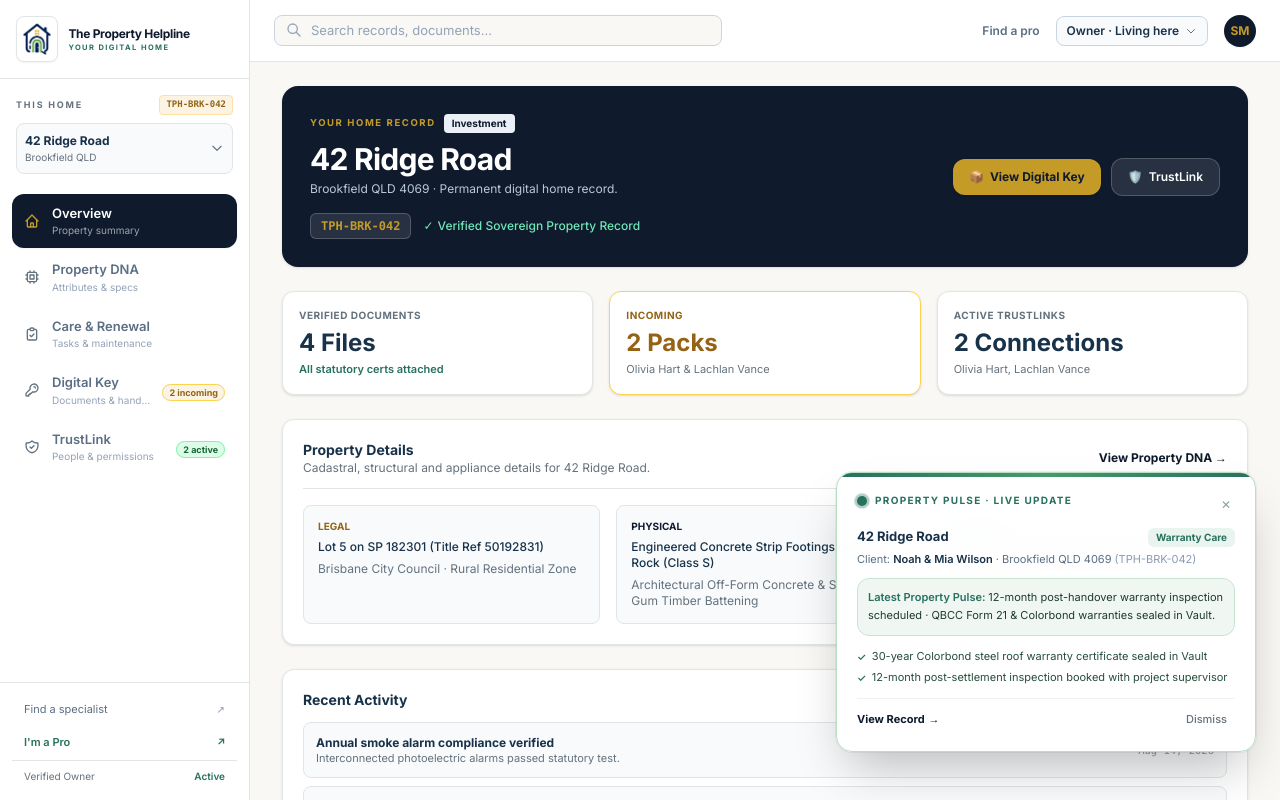
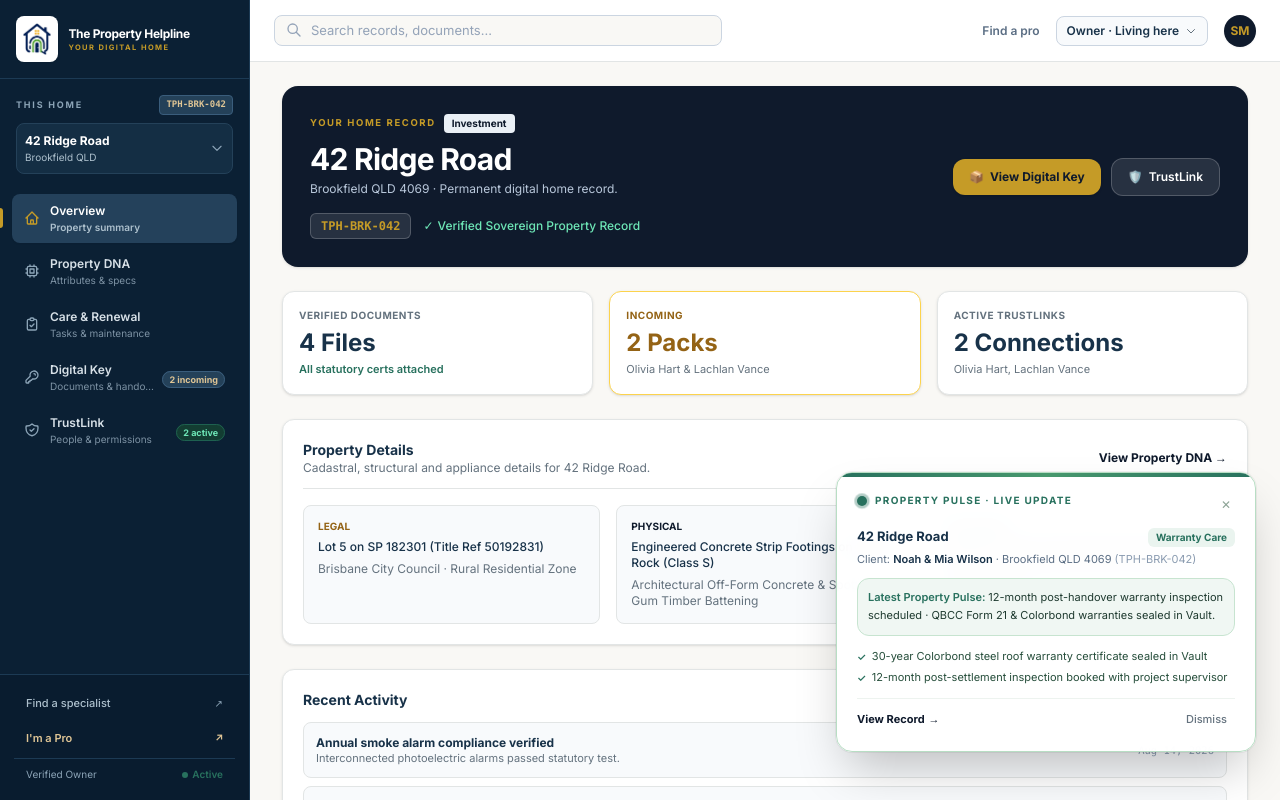
Before and after one commit to choudharyprince03/TPH, a Next.js app: page /properties/TPH-BRK-042 in a window 1280 px wide. Built offline with nearby package versions, Linux system fonts and the light colour scheme.

Commit message:
feat(ui): align consumer property sidebar with ProHub deep navy color theme

```diff
--- a/src/components/layout/PropertySidebar.tsx
+++ b/src/components/layout/PropertySidebar.tsx
@@ -96,7 +96,7 @@ export function PropertySidebar({
         </svg>
       ),
       badge: (
-        <span className="text-[9px] font-bold px-1.5 py-0.5 rounded-full bg-[#fbf3e4] text-[#946315] border border-[#fcd34d]">
+        <span className="text-[9px] font-bold px-1.5 py-0.5 rounded-full bg-[#244159] text-[#dfc595] border border-[#3a5d7c]">
           2 incoming
         </span>
       ),
@@ -116,7 +116,7 @@ export function PropertySidebar({
         </svg>
       ),
       badge: (
-        <span className="text-[9px] font-bold px-1.5 py-0.5 rounded-full bg-[#dcfce7] text-[#166534] border border-[#86efac]">
+        <span className="text-[9px] font-bold px-1.5 py-0.5 rounded-full bg-[#133d32] text-[#6ee7b7] border border-[#1e6150]">
           2 active
         </span>
       ),
@@ -129,20 +129,20 @@ export function PropertySidebar({
       {mobileOpen && (
         <div
           onClick={() => setMobileOpen(false)}
-          className="fixed inset-0 bg-black/40 backdrop-blur-xs z-40 md:hidden"
+          className="fixed inset-0 bg-black/60 backdrop-blur-xs z-40 md:hidden"
         />
       )}
 
-      {/* Sidebar Rail - Light Theme */}
+      {/* Sidebar Rail - Pro Hub Deep Navy Theme */}
       <aside
-        className={`fixed md:sticky top-0 left-0 h-screen w-[240px] sm:w-[250px] bg-white border-r border-[#e2e5e5] text-[#183249] flex flex-col z-50 transition-transform duration-300 ease-in-out font-sans ${
+        className={`fixed md:sticky top-0 left-0 h-screen w-[240px] sm:w-[250px] bg-[#0b2034] border-r border-[#1c3a54] text-[#d7e0e7] flex flex-col z-50 transition-transform duration-300 ease-in-out font-sans select-none ${
           mobileOpen ? "translate-x-0" : "-translate-x-full md:translate-x-0"
         }`}
       >
         {/* Brand & TPH Logo */}
-        <div className="p-4 border-b border-[#e2e5e5] flex items-center justify-between">
+        <div className="p-4 border-b border-[#1c3a54] flex items-center justify-between">
           <Link href="/" className="flex items-center gap-2.5 group">
-            <div className="bg-white rounded-lg p-1.5 border border-[#e2e5e5] shadow-xs flex items-center justify-center flex-shrink-0">
+            <div className="bg-white rounded-lg p-1.5 border border-white/20 shadow-xs flex items-center justify-center flex-shrink-0">
               <img
                 src="/logo.png"
                 alt="The Property Helpline"
@@ -150,10 +150,10 @@ export function PropertySidebar({
               />
             </div>
             <div className="min-w-0">
-              <div className="font-bold text-[12px] tracking-tight leading-tight text-[#0F1A2C] group-hover:text-[#28715e] transition-colors truncate">
+              <div className="font-bold text-[12px] tracking-tight leading-tight text-white group-hover:text-[#C59B27] transition-colors truncate">
                 The Property Helpline
               </div>
-              <div className="text-[7.5px] font-bold uppercase tracking-[1.4px] text-[#28715e] leading-tight mt-0.5">
+              <div className="text-[7.5px] font-bold uppercase tracking-[1.4px] text-[#C59B27] leading-tight mt-0.5">
                 YOUR DIGITAL HOME
               </div>
             </div>
@@ -162,7 +162,7 @@ export function PropertySidebar({
           {/* Mobile Close Button */}
           <button
             onClick={() => setMobileOpen(false)}
-            className="md:hidden text-[#64727e] hover:text-[#183249] p-1 rounded-md"
+            className="md:hidden text-[#8ca4b7] hover:text-white p-1 rounded-md cursor-pointer"
             aria-label="Close menu"
           >
             <svg className="w-5 h-5" fill="none" stroke="currentColor" viewBox="0 0 24 24">
@@ -174,10 +174,10 @@ export function PropertySidebar({
         {/* This Home Header + Property Switcher */}
         <div className="px-4 pt-4 pb-2">
           <div className="flex items-center justify-between mb-2">
-            <span className="text-[9px] font-bold uppercase tracking-[1.8px] text-[#64727e]">
+            <span className="text-[9px] font-bold uppercase tracking-[1.8px] text-[#8ca4b7]">
               THIS HOME
             </span>
-            <span className="text-[9px] font-mono font-bold text-[#946315] bg-[#fbf3e4] px-1.5 py-0.5 rounded border border-[#ffe0a3]">
+            <span className="text-[9px] font-mono font-bold text-[#dfc595] bg-[#244159] px-1.5 py-0.5 rounded border border-[#3a5d7c]">
               {property.propId}
             </span>
           </div>
@@ -186,18 +186,18 @@ export function PropertySidebar({
           <div className="relative">
             <button
               onClick={() => setSwitcherOpen(!switcherOpen)}
-              className="w-full flex items-center justify-between p-2 rounded-lg bg-[#f8fafc] border border-[#e2e5e5] hover:border-[#cbd5e1] hover:bg-[#f1f5f9] transition-colors text-left group"
+              className="w-full flex items-center justify-between p-2 rounded-lg bg-[#173249]/80 border border-[#244159] hover:border-[#3a5d7c] hover:bg-[#1f3f5b] transition-colors text-left group cursor-pointer"
             >
               <div className="min-w-0 pr-2">
-                <div className="text-[12px] font-bold text-[#183249] truncate group-hover:text-[#0F1A2C] transition-colors">
+                <div className="text-[12px] font-bold text-white truncate group-hover:text-[#C59B27] transition-colors">
                   {property.street}
                 </div>
-                <div className="text-[10px] text-[#64727e] truncate">
+                <div className="text-[10px] text-[#adc0cd] truncate">
                   {property.suburb} {property.state}
                 </div>
               </div>
               <svg
-                className={`w-3.5 h-3.5 text-[#64727e] transition-transform ${switcherOpen ? "rotate-180" : ""}`}
+                className={`w-3.5 h-3.5 text-[#8ca4b7] transition-transform ${switcherOpen ? "rotate-180" : ""}`}
                 fill="none"
                 stroke="currentColor"
                 viewBox="0 0 24 24"
@@ -207,8 +207,8 @@ export function PropertySidebar({
             </button>
 
             {switcherOpen && (
-              <div className="absolute top-full left-0 right-0 mt-1.5 bg-white border border-[#e2e5e5] rounded-xl shadow-lg p-1.5 z-30 space-y-1">
-                <div className="text-[9px] uppercase font-bold text-[#64727e] px-2 py-1">
+              <div className="absolute top-full left-0 right-0 mt-1.5 bg-[#0b2034] border border-[#244159] rounded-xl shadow-xl p-1.5 z-30 space-y-1">
+                <div className="text-[9px] uppercase font-bold text-[#8ca4b7] px-2 py-1">
                   Switch Property
                 </div>
                 {PROPERTIES_LIST.map((p) => (
@@ -218,10 +218,10 @@ export function PropertySidebar({
                       if (onSwitchProperty) onSwitchProperty(p.id);
                       setSwitcherOpen(false);
                     }}
-                    className={`w-full text-left p-2 rounded-lg text-xs flex items-center justify-between transition-colors ${
+                    className={`w-full text-left p-2 rounded-lg text-xs flex items-center justify-between transition-colors cursor-pointer ${
                       p.id === property.id
-                        ? "bg-[#eef4ff] text-[#0F1A2C] font-bold"
-                        : "text-[#5b6e84] hover:bg-[#f1f5f9] hover:text-[#183249]"
+                        ? "bg-[#24415b] text-white font-bold"
+                        : "text-[#adc0cd] hover:bg-[#173249] hover:text-white"
                     }`}
                   >
                     <span className="truncate pr-2">{p.street}</span>
@@ -230,10 +230,10 @@ export function PropertySidebar({
                     )}
                   </button>
                 ))}
-                <div className="pt-1 border-t border-[#e2e5e5] mt-1">
+                <div className="pt-1 border-t border-[#1c3a54] mt-1">
                   <Link
                     href="/properties"
-                    className="block text-[10px] text-[#0F1A2C] hover:underline px-2 py-1 font-bold"
+                    className="block text-[10px] text-[#C59B27] hover:underline px-2 py-1 font-bold"
                   >
                     All properties →
                   </Link>
@@ -243,8 +243,8 @@ export function PropertySidebar({
           </div>
         </div>
 
-        {/* Nav Items — 4 clean tabs */}
-        <nav className="flex-1 px-3 py-3 space-y-0.5 overflow-y-auto" aria-label="Home Navigation">
+        {/* Nav Items — 5 clean tabs */}
+        <nav className="flex-1 px-3 py-3 space-y-1 overflow-y-auto" aria-label="Home Navigation">
           {NAV_ITEMS.map((item) => {
             const isActive = activeTab === item.id;
             return (
@@ -254,25 +254,25 @@ export function PropertySidebar({
                   onTabChange(item.id);
                   setMobileOpen(false);
                 }}
-                className={`w-full flex items-center justify-between px-3 py-2.5 rounded-xl text-left transition-all group ${
+                className={`w-full flex items-center justify-between px-3 py-2 rounded-lg text-left transition-all relative group cursor-pointer ${
                   isActive
-                    ? "bg-[#0F1A2C] text-white shadow-xs"
-                    : "text-[#5b6e84] hover:bg-[#F9F8F5] hover:text-[#183249]"
+                    ? "bg-[#24415b] text-white font-semibold before:content-[''] before:absolute before:-left-3 before:w-[3px] before:h-[20px] before:bg-[#C59B27] before:rounded-r shadow-xs"
+                    : "text-[#b6c6d3] hover:bg-[#173249] hover:text-white"
                 }`}
               >
-                <div className="flex items-center gap-3 min-w-0">
+                <div className="flex items-center gap-2.5 min-w-0">
                   <span
                     className={`transition-colors flex-shrink-0 ${
-                      isActive ? "text-[#C59B27]" : "text-[#64727e] group-hover:text-[#183249]"
+                      isActive ? "text-[#C59B27]" : "text-[#8ca4b7] group-hover:text-white"
                     }`}
                   >
                     {item.icon}
                   </span>
                   <div className="min-w-0">
-                    <div className={`text-[13px] font-semibold truncate ${isActive ? "text-white" : ""}`}>
+                    <div className={`text-[12px] font-semibold truncate ${isActive ? "text-white" : "text-[#d7e0e7] group-hover:text-white"}`}>
                       {item.label}
                     </div>
-                    <div className={`text-[10px] truncate ${isActive ? "text-white/60" : "text-[#94a3b8]"}`}>
+                    <div className={`text-[10px] truncate ${isActive ? "text-[#adc0cd]" : "text-[#7d92a4] group-hover:text-[#adc0cd]"}`}>
                       {item.sublabel}
                     </div>
                   </div>
@@ -284,25 +284,28 @@ export function PropertySidebar({
         </nav>
 
         {/* Footer */}
-        <div className="p-3 border-t border-[#e2e5e5] space-y-1 text-[11px]">
+        <div className="p-3.5 border-t border-[#1c3a54] space-y-1.5 text-[11px] bg-[#08192a]/50">
           <Link
             href="/explore"
-            className="flex items-center justify-between px-3 py-1.5 text-[#5b6e84] hover:text-[#183249] hover:bg-[#F9F8F5] rounded-lg transition-colors"
+            className="flex items-center justify-between px-3 py-1.5 text-[#adc0cd] hover:text-white hover:bg-[#173249] rounded-lg transition-colors font-medium"
           >
             <span>Find a specialist</span>
-            <span className="text-[10px] text-[#8a9bb0]">↗</span>
+            <span className="text-[10px] text-[#8ca4b7]">↗</span>
           </Link>
           <Link
             href="/pro"
-            className="flex items-center justify-between px-3 py-1.5 text-[#28715e] hover:bg-[#eaf4ef] rounded-lg transition-colors font-semibold"
+            className="flex items-center justify-between px-3 py-1.5 text-[#dfc595] hover:text-white hover:bg-[#173249] rounded-lg transition-colors font-semibold"
           >
             <span>I'm a Pro</span>
             <span className="text-[10px]">↗</span>
           </Link>
 
-          <div className="pt-2 border-t border-[#e2e5e5] flex items-center justify-between px-3 py-1 text-[#64727e] text-[10px]">
+          <div className="pt-2 border-t border-[#1c3a54] flex items-center justify-between px-3 py-1 text-[#8ca4b7] text-[10px]">
             <span>Verified Owner</span>
-            <span className="font-semibold text-[#28715e]">Active</span>
+            <span className="font-semibold text-[#28715e] flex items-center gap-1">
+              <span className="w-1.5 h-1.5 rounded-full bg-[#28715e]" />
+              Active
+            </span>
           </div>
         </div>
       </aside>
```
